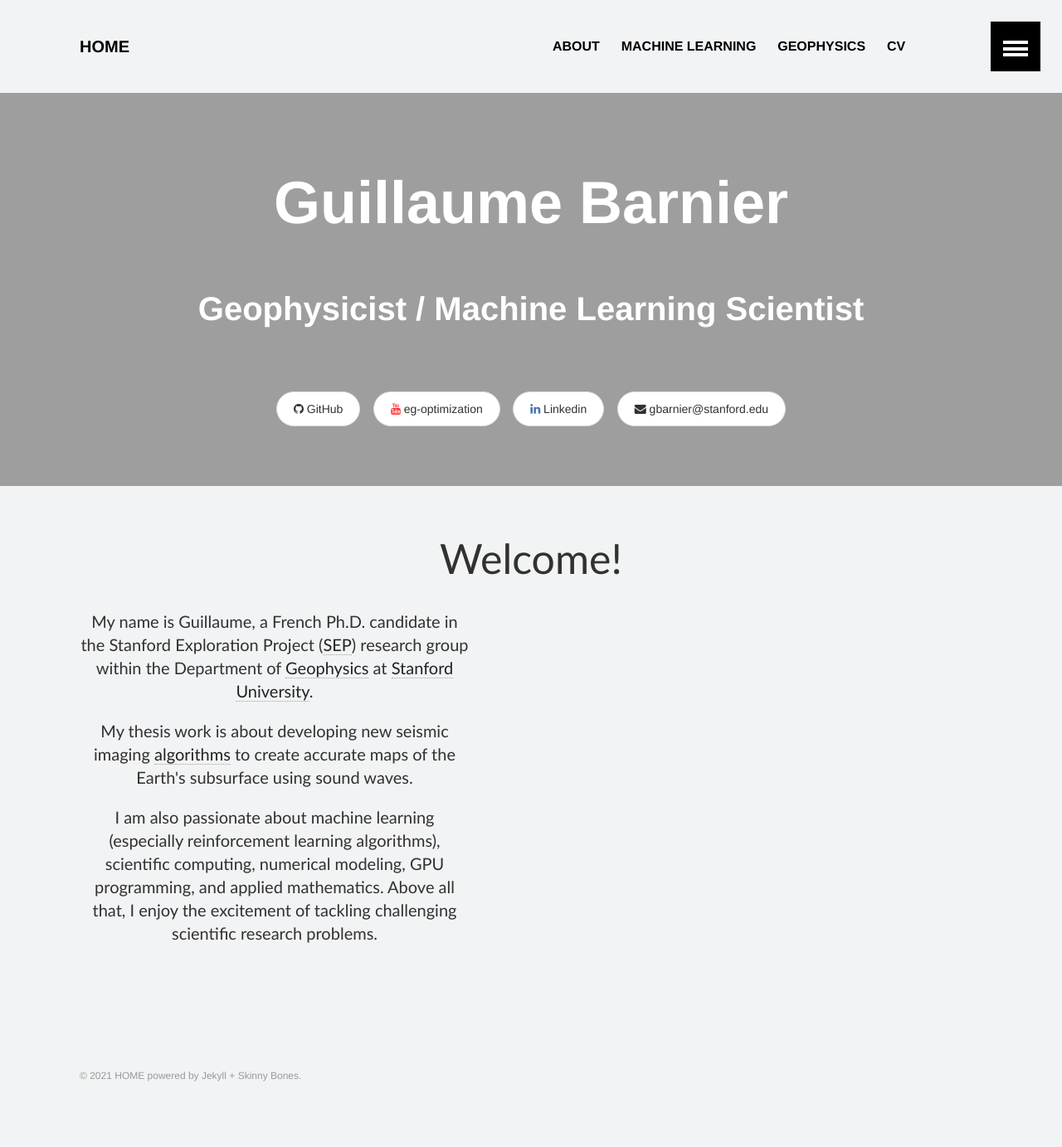
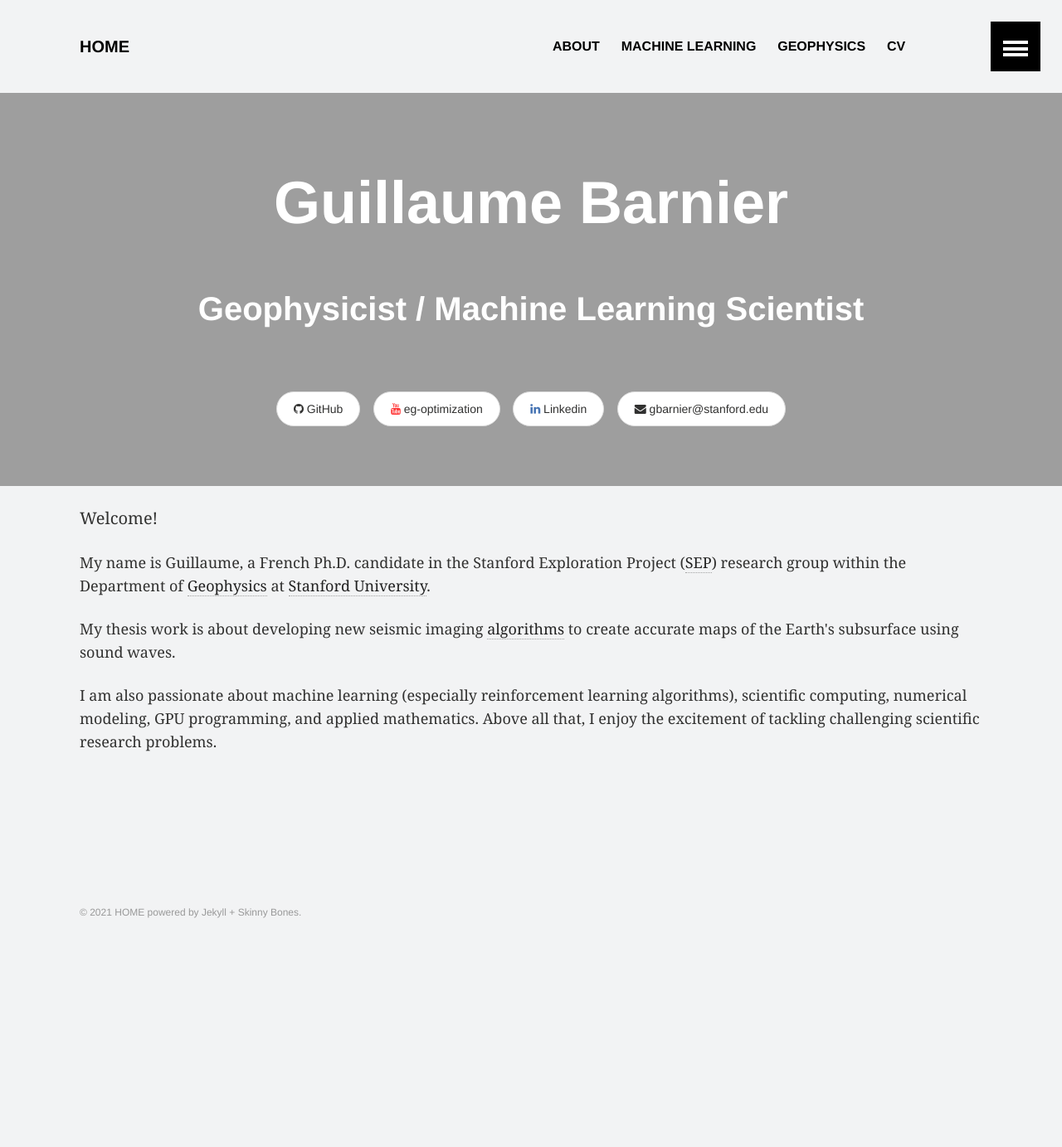
Before and after one commit to gbarnier/gbarnier.github.io, a Jekyll site: the page built from index.md, in a window 1280 px wide. Shown: the whole page at 83% size. Built offline with Jekyll 4.4.1, drawn with Linux system fonts in a browser that asks for light colours; after the commit the page ends 1186 px from its top, so only the background shows below that.

Commit message:
Update index.md

```diff
--- a/index.md
+++ b/index.md
@@ -7,17 +7,17 @@
   feature: zion_c.png
 ---
 <body>
-    <p style="text-align:center; font-family: Calibri; font-size: 50px;">Welcome!</p>
+    <p>Welcome!</p>
 
-    <p style="font-size: 20px;text-align:center; font-family: Calibri; width: 470px; line-height:1.4; margin-bottom: -0.0em;">
+    <p>
         My name is Guillaume, a French Ph.D. candidate in the Stanford Exploration Project (<a href="/sep">SEP</a>) research group within the Department of <a href="https://earth.stanford.edu/geophysics" target="_blank">Geophysics</a> at <a href="https://www.stanford.edu" target="_blank">Stanford University</a>.
     </p>
 
-    <p style="font-size: 20px;text-align:center; margin-bottom: -0.0em; font-family: Calibri; width: 470px; line-height:1.4;">
+    <p>
     My thesis work is about developing new seismic imaging <a href="/geophysics">algorithms</a> to create accurate maps of the Earth's subsurface using sound waves.
     </p>
 
-    <p style="font-size: 20px;text-align:center; margin-bottom: -0.5em; font-family: Calibri; width: 470px; line-height:1.4;">
+    <p>
     I am also passionate about machine learning (especially reinforcement learning algorithms), scientific computing, numerical modeling, GPU programming, and applied mathematics. Above all that, I enjoy the excitement of tackling challenging scientific research problems.
     </p>
 
```
